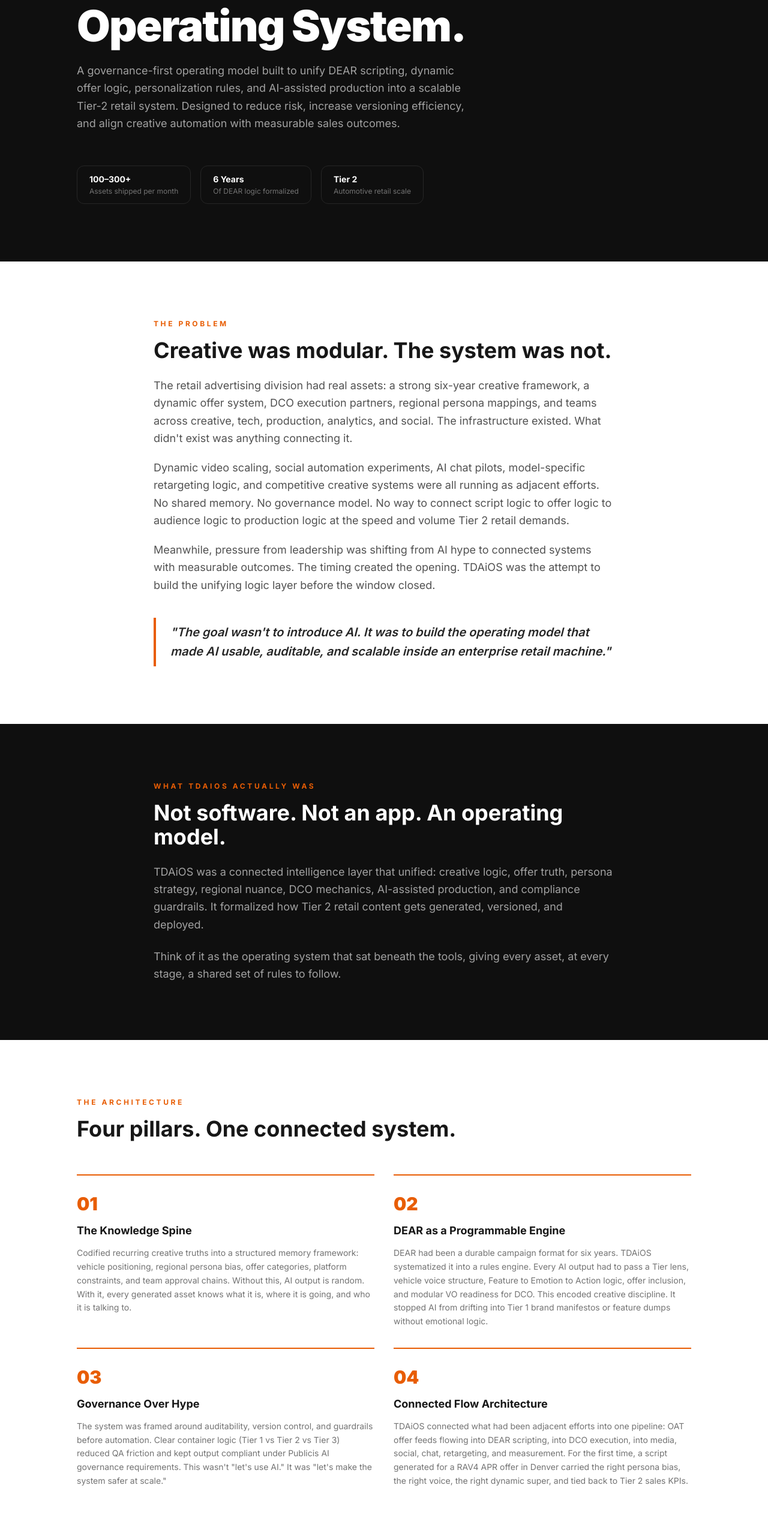
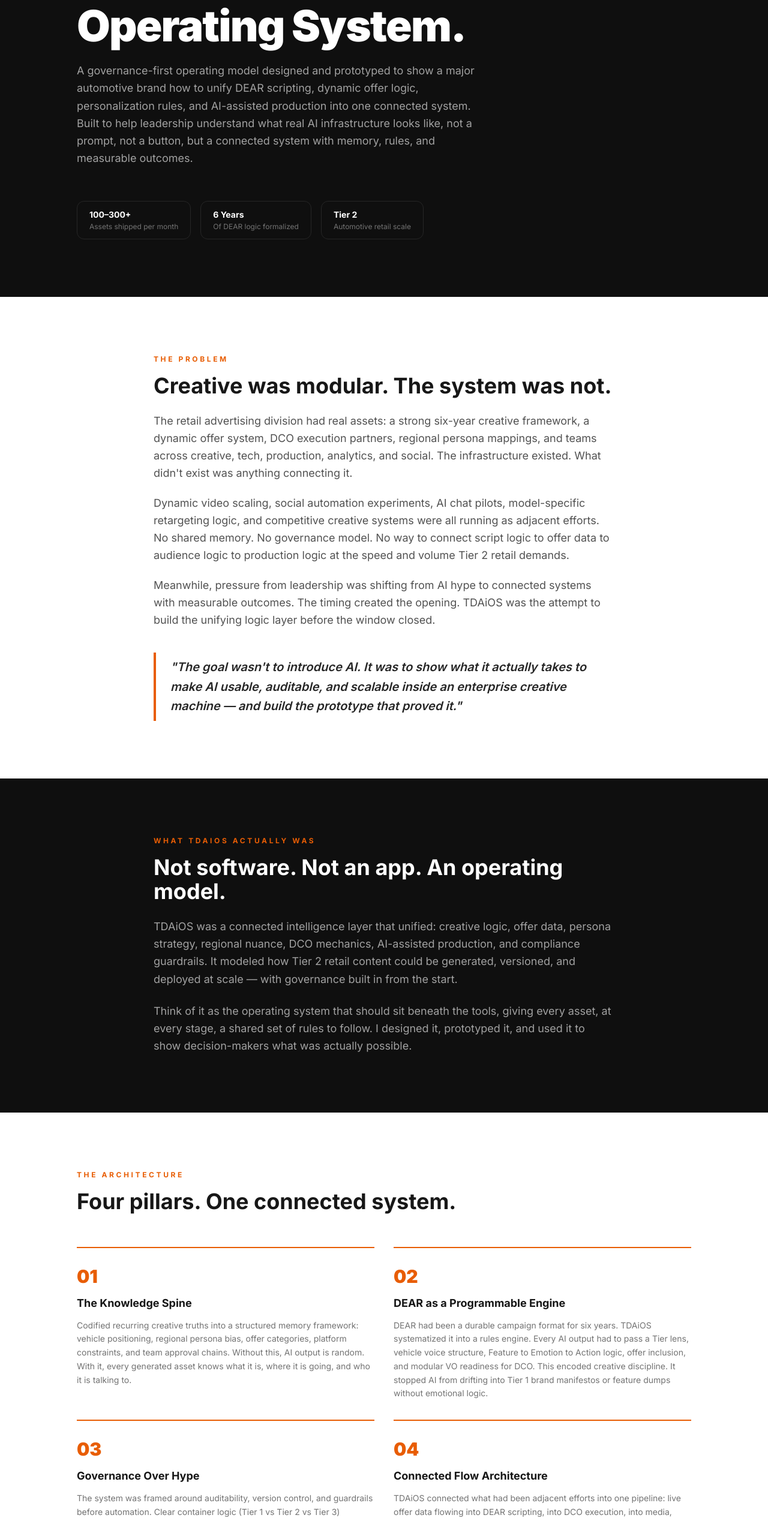
Before and after one commit to rekaldsi/digijerry-portfolio-ai, a React (Vite) app: page /tda in a window 1280 px wide. Shown: the part 229-2765 px from the top of the page at 60% size. Built offline with nearby package versions, Linux system fonts and the light colour scheme.

Commit message:
fix: TDA case study — remove proprietary OAT refs, reframe role as designer/prototyper

```diff
--- a/src/pages/TDA.tsx
+++ b/src/pages/TDA.tsx
@@ -30,7 +30,7 @@ const pillars = [
   {
     num: '04',
     title: 'Connected Flow Architecture',
-    body: 'TDAiOS connected what had been adjacent efforts into one pipeline: OAT offer feeds flowing into DEAR scripting, into DCO execution, into media, social, chat, retargeting, and measurement. For the first time, a script generated for a RAV4 APR offer in Denver carried the right persona bias, the right voice, the right dynamic super, and tied back to Tier 2 sales KPIs.',
+    body: 'TDAiOS connected what had been adjacent efforts into one pipeline: live offer data flowing into DEAR scripting, into DCO execution, into media, social, chat, retargeting, and measurement. A script generated for a specific model and offer in a specific region carried the right persona bias, the right voice, the right dynamic super, and tied back to Tier 2 sales KPIs.',
   },
 ]
 
@@ -74,7 +74,7 @@ export default function TDA() {
 
           <motion.p className="text-neutral-400 text-lg max-w-2xl leading-relaxed mb-14"
             initial={{ opacity: 0, y: 20 }} animate={{ opacity: 1, y: 0 }} transition={{ duration: 0.5, delay: 0.2 }}>
-            A governance-first operating model built to unify DEAR scripting, dynamic offer logic, personalization rules, and AI-assisted production into a scalable Tier-2 retail system. Designed to reduce risk, increase versioning efficiency, and align creative automation with measurable sales outcomes.
+            A governance-first operating model designed and prototyped to show a major automotive brand how to unify DEAR scripting, dynamic offer logic, personalization rules, and AI-assisted production into one connected system. Built to help leadership understand what real AI infrastructure looks like, not a prompt, not a button, but a connected system with memory, rules, and measurable outcomes.
           </motion.p>
 
           <motion.div className="flex flex-wrap gap-4"
@@ -108,7 +108,7 @@ export default function TDA() {
                 The retail advertising division had real assets: a strong six-year creative framework, a dynamic offer system, DCO execution partners, regional persona mappings, and teams across creative, tech, production, analytics, and social. The infrastructure existed. What didn't exist was anything connecting it.
               </p>
               <p>
-                Dynamic video scaling, social automation experiments, AI chat pilots, model-specific retargeting logic, and competitive creative systems were all running as adjacent efforts. No shared memory. No governance model. No way to connect script logic to offer logic to audience logic to production logic at the speed and volume Tier 2 retail demands.
+                Dynamic video scaling, social automation experiments, AI chat pilots, model-specific retargeting logic, and competitive creative systems were all running as adjacent efforts. No shared memory. No governance model. No way to connect script logic to offer data to audience logic to production logic at the speed and volume Tier 2 retail demands.
               </p>
               <p>
                 Meanwhile, pressure from leadership was shifting from AI hype to connected systems with measurable outcomes. The timing created the opening. TDAiOS was the attempt to build the unifying logic layer before the window closed.
@@ -116,7 +116,7 @@ export default function TDA() {
             </div>
             <blockquote className="border-l-4 pl-6 py-2 mt-10" style={{ borderColor: '#E85D04' }}>
               <p className="text-xl font-semibold text-neutral-800 italic leading-relaxed">
-                "The goal wasn't to introduce AI. It was to build the operating model that made AI usable, auditable, and scalable inside an enterprise retail machine."
+                "The goal wasn't to introduce AI. It was to show what it actually takes to make AI usable, auditable, and scalable inside an enterprise creative machine — and build the prototype that proved it."
               </p>
             </blockquote>
           </motion.div>
@@ -134,10 +134,10 @@ export default function TDA() {
               Not software. Not an app. An operating model.
             </h2>
             <p className="text-neutral-400 leading-relaxed text-lg mb-6">
-              TDAiOS was a connected intelligence layer that unified: creative logic, offer truth, persona strategy, regional nuance, DCO mechanics, AI-assisted production, and compliance guardrails. It formalized how Tier 2 retail content gets generated, versioned, and deployed.
+              TDAiOS was a connected intelligence layer that unified: creative logic, offer data, persona strategy, regional nuance, DCO mechanics, AI-assisted production, and compliance guardrails. It modeled how Tier 2 retail content could be generated, versioned, and deployed at scale — with governance built in from the start.
             </p>
             <p className="text-neutral-400 leading-relaxed text-lg">
-              Think of it as the operating system that sat beneath the tools, giving every asset, at every stage, a shared set of rules to follow.
+              Think of it as the operating system that should sit beneath the tools, giving every asset, at every stage, a shared set of rules to follow. I designed it, prototyped it, and used it to show decision-makers what was actually possible.
             </p>
           </motion.div>
         </div>
@@ -184,7 +184,7 @@ export default function TDA() {
             </p>
             <div className="space-y-3">
               {[
-                'OAT feed surfaces an APR offer for a specific model in a specific region',
+                'Live offer data surfaces the right incentive for a specific model in a specific region',
                 'Knowledge layer confirms the regional persona bias and vehicle positioning',
                 'DEAR script generated with the correct voice, emotional arc, and offer integration',
                 'Modular supers built for DCO, dynamic pricing swapped by execution partner',
@@ -246,10 +246,10 @@ export default function TDA() {
               Not "using AI." Designing the system that makes AI safe to use at scale.
             </h2>
             <p className="text-neutral-400 leading-relaxed text-lg mb-8">
-              TDAiOS repositioned what AI means inside an enterprise creative organization. Not a tool people experiment with. A governed, connected operating model that encodes creative discipline, aligns to compliance requirements, and scales production without scaling chaos. This is the work that matters when leadership stops asking "are you using AI?" and starts asking "can this system actually ship?"
+              TDAiOS wasn't software handed off to engineering. It was a prototype and operating model I designed to show tech leads and creative leadership how a real AI system needs to be built. Not a prompt. Not a button. A connected pipeline with memory, governance, and rules that encode creative discipline. The kind of thing that scales production without scaling chaos.
             </p>
             <p className="text-white font-bold text-lg mb-10">
-              That question has an answer now. And I built it.
+              I built the prototype to make the invisible visible. That's the hard part. And I did it.
             </p>
             <a href="/#contact" onClick={(e) => { e.preventDefault(); window.location.href = "/#contact"; }}
               className="inline-flex items-center gap-2 px-8 py-4 rounded-full font-semibold text-white text-sm transition-opacity hover:opacity-90"
```
